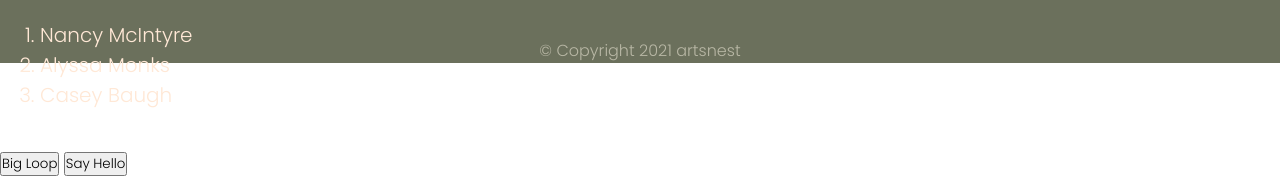
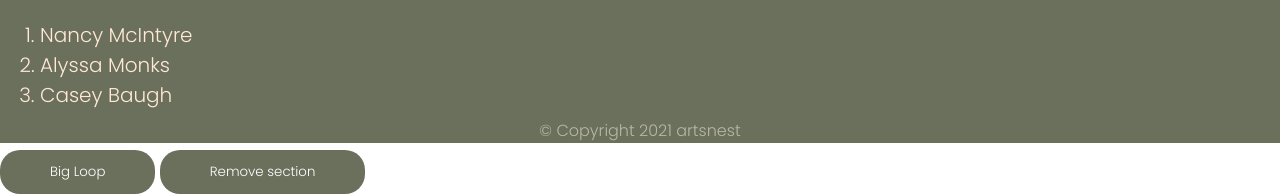
Before and after one commit to yllkashala/INT_20_21_Gr26, a plain HTML site: page artistet.html in a window 1280 px wide. Shown: the part 2650-2844 px from the top of the page. Drawn offline with nearby package versions, Linux system fonts and the light colour scheme.

Commit message:
yy e fundit

```diff
--- a/artistet.html
+++ b/artistet.html
@@ -20,6 +20,17 @@ $(document).ready(function(){
 });
 </script>
 <style>
+.ww{
+    float:center;
+            border:0;
+            background:#6B705C;
+            color:#fff;
+            padding: 12px 50px;
+            border-radius: 20px;
+            cursor:pointer;
+            transition: 0.5s;
+}
+
 #div1, #div2 {
   float: left;
   width: 100px;
@@ -190,7 +201,7 @@ document.getElementById("arti").innerHTML = artistet[2];
             </div>
         </div>
     </section>
-    <section class="hidee" style="background-color: #6B705C; height: 75vh;" >
+    <section class="hidee" style="background-color: #6B705C; height: 85vh;" >
       <div style="padding:20px;"><img style="float: right; border-radius: 300px;" src="georgetown-ben-jerrys-1.jpg"><p style="font-size: 20px; color: #FFE8D6;"><strong style=" text-shadow: 2px 2px #a08c86">Nancy McIntyre, silk screen artist: </strong> “I like it when a place has been around long enough that there is a kind of tension between the way it was originally designed to look and the way it looks now, as well as a tension between the way it looks to whoever is caring for it and the way it looks to me. Trouble is, the kinds of places I find most appealing keep getting closed or torn down.
 
 What do I want to say with my art?
@@ -236,21 +247,20 @@ document.getElementById("demo").innerHTML =
           <script>
       function bigLoop() {
 
-         for (var i = 0; i <= 10000; i += 1) {
+         for (var i = 0; i <= 100000; i += 1) {
             var j = i;
          }
-         alert("Completed " + j + "iterations" );
+         alert("Completed " + j + " iterations and now you're removing ths section" );
       }
 
       function sayHello(){
-         alert("Hello" );
+         alert("You're removing this section" );
       }
    </script>
 
 
-   <input type = "button" onclick = "bigLoop();" value = "Big Loop" />
-   <input type = "button" onclick = "sayHello();" value = "Say Hello" />
-</body>
+   <input type = "button" onclick = "bigLoop();" class="ww" value = "Big Loop" />
+   <input type = "button" onclick = "sayHello();" class="ww" value = "Remove section" />
     </section>
 
 
```
